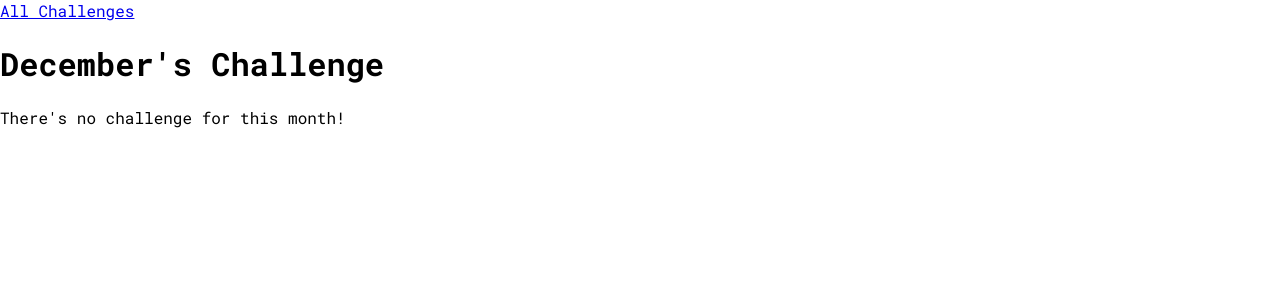
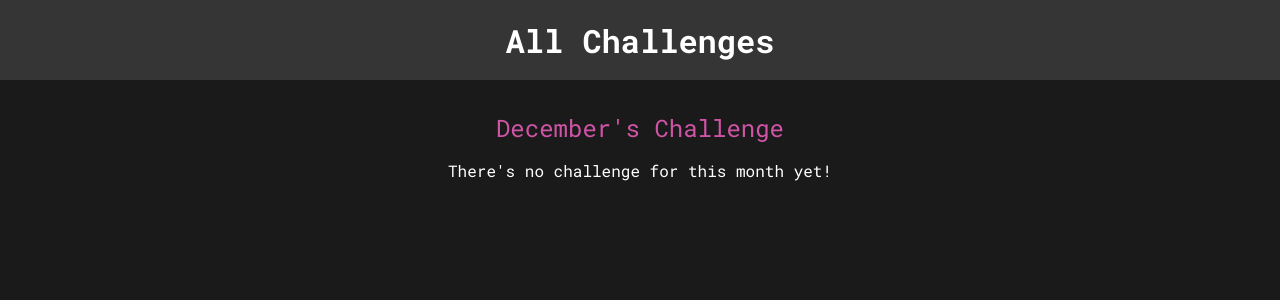
Before and after one commit to Deadfubs/Django-Studies, a Django app: page /challenges/december in a window 1280 px wide. Shown: the top 300 px of the page. Run offline with Django 5.2, Linux system fonts and the light colour scheme.

Commit message:
finished

```diff
--- /dev/null
+++ b/challenges/static/challenges/challenge.css
@@ -0,0 +1,18 @@
+h1,
+h2,
+.fallback {
+    text-align: center;
+    color: white;
+}
+
+h1 {
+    font-size: 1.5rem;
+    margin: 2rem 0 1rem;
+    font-weight: normal;
+    color: #cf54a6;
+}
+
+h2 {
+    font-weight: bold;
+    font-size: 3rem;
+}
--- a/challenges/static/challenges/challenges.css
+++ b/challenges/static/challenges/challenges.css
@@ -10,7 +10,7 @@ ul {
     flex-direction: column;
     flex-wrap: wrap;
     height: 37rem;
-    background-color: wheat;
+    background-color: white;
 }
 
 li {
@@ -38,5 +38,4 @@ li a:active {
 
 body {
     margin: 0;
-    background-color: black;
 }
--- /dev/null
+++ b/challenges/static/challenges/includes/header.css
@@ -0,0 +1,25 @@
+header {
+    width: 100%;
+    height: 5rem;
+    background-color: #353535;
+}
+
+header nav {
+    width: 100%;
+    height: 100%;
+    display: flex;
+    justify-content: center;
+    align-items: center;
+}
+
+header nav a {
+    color: white;
+    font-size: 2rem;
+    font-weight: bold;
+    text-decoration: none;
+}
+
+header nav a:hover,
+header nav a:active {
+    color: #cf54a6;
+}
--- a/challenges/templates/challenges/challenge.html
+++ b/challenges/templates/challenges/challenge.html
@@ -1,4 +1,10 @@
 {% extends "layout.html" %}
+{% load static %}
+
+{% block css_files %}
+    <link rel="stylesheet" href="{% static "challenges/challenge.css" %}">
+    <link rel="stylesheet" href="{% static "challenges/includes/header.css" %}">
+{% endblock css_files %}
 
 {% block page_title %}
   {{month_name|title}}'s Challenge
@@ -10,6 +16,6 @@
     {% if text is not None %}
       <h2>{{text}}</h2>
       {% else %}
-        <p>There's no challenge for this month!</p>
+        <p class="fallback">There's no challenge for this month yet!</p>
     {% endif %}
 {% endblock %}
--- a/challenges/templates/challenges/index.html
+++ b/challenges/templates/challenges/index.html
@@ -3,6 +3,7 @@
 
 {% block css_files %}
     <link rel="stylesheet" href="{% static "challenges/challenges.css" %}">
+    <link rel="stylesheet" href="{% static "challenges/includes/header.css" %}">
 {% endblock css_files %}
 
 {% block page_title %}
--- a/static/styles.css
+++ b/static/styles.css
@@ -6,4 +6,5 @@ html {
 
 body {
     margin: 0;
+    background-color: #1a1a1a;
 }
```
